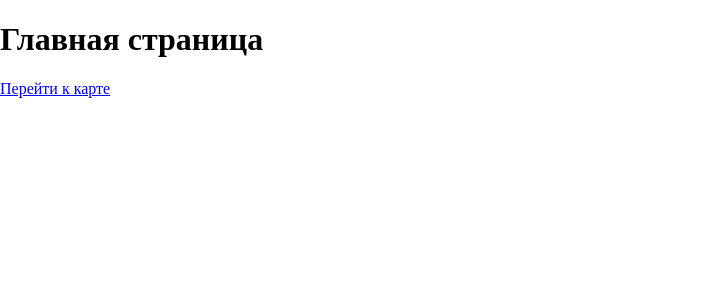
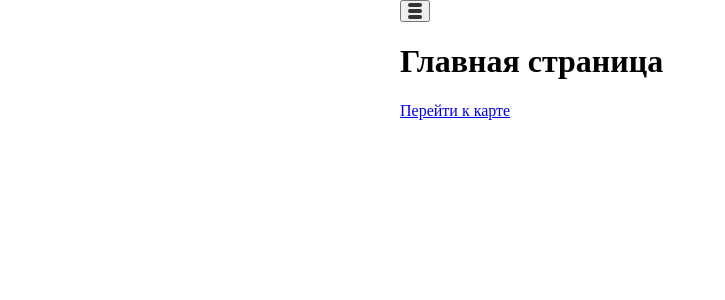
Before and after one commit to estydaven/rumlevo-birdmap, a Vue app: page / in a window 1280 px wide. Shown: the top 300 px of the page, without its empty margins (0-725 px from the left). Built offline with nearby package versions, Linux system fonts and the light colour scheme.

Commit message:
install element plus, start doing menu, add menu component

```diff
--- a/index.html
+++ b/index.html
@@ -8,7 +8,8 @@
     <link rel="icon" href="/src/assets/images/favicon.ico">
     <script type="module" crossorigin src="/src/main.js"></script>
     <style>
-      html, body, #app { margin: 0; padding: 0; height: 100%; }
+      html, body { padding: 0; height: 100%; }
+      #app {margin: 0 auto; width: 480px; max-width: 100%; }
       #map { height: 100%; }
       select { position: absolute; top: 10px; left: 10px; z-index: 1000; }
     </style>
--- a/package.json
+++ b/package.json
@@ -8,7 +8,9 @@
     "deploy": "npm run build && gh-pages -d dist"
   },
   "dependencies": {
+    "@element-plus/icons-vue": "^2.3.1",
     "@turf/turf": "^7.2.0",
+    "element-plus": "^2.10.5",
     "idb": "^8.0.3",
     "leaflet": "^1.9.4",
     "vue": "^3.4.0",
--- /dev/null
+++ b/src/components/BurgerMenu.vue
@@ -0,0 +1,93 @@
+<script setup>
+import { ref } from 'vue'
+import { useRoute } from 'vue-router';
+
+const isMenuVisible = ref(false);
+const route = useRoute();
+
+function toggleMenu() {
+    isMenuVisible.value = !isMenuVisible.value;
+}
+</script>
+
+<template>
+    <div>
+        <button @click="toggleMenu" :class="{ open: isMenuVisible }" class="burger-icon">
+            <span></span>
+            <span></span>
+            <span></span>
+        </button>
+        <nav v-if="isMenuVisible" class="menu">
+            <ul>
+                <li v-if="route.path !== '/'"><router-link to="/">Вернуться на главную</router-link></li>
+                <li><router-link to="/map">Карта</router-link></li>
+                <li><a href="#">Список птиц</a></li>
+                <li><a href="#">Инфо</a></li>
+            </ul>
+        </nav>
+    </div>
+</template>
+
+<style scoped>
+.burger-icon {
+  position: relative;
+  width: 30px;
+  height: 22px;
+  display: flex;
+  flex-direction: column;
+  justify-content: space-between;
+  cursor: pointer;
+  z-index: 9999;
+}
+
+.burger-icon span {
+  display: block;
+  height: 4px;
+  width: 100%;
+  background-color: #333;
+  border-radius: 2px;
+  transition: all 0.3s ease;
+}
+
+/* Когда меню открыто */
+.burger-icon.open span:nth-child(1) {
+  transform: rotate(45deg) translateY(9px);
+}
+
+.burger-icon.open span:nth-child(2) {
+  opacity: 0;
+}
+
+.burger-icon.open span:nth-child(3) {
+  transform: rotate(-45deg) translateY(-9px);
+}
+
+.menu {
+  position: fixed;
+  top: 0;
+  left: 0;
+  width: 100%;
+  height: 100%;
+  background-color: rgba(0, 0, 0, 0.8);
+  z-index: 1000;
+  display: flex;
+  justify-content: center;
+  align-items: center;
+}
+
+.menu ul {
+  list-style: none;
+  padding: 0;
+  margin: 0;
+}
+
+.menu li {
+  margin-bottom: 15px;
+}
+
+.menu a {
+  color: white;
+  text-decoration: none;
+  font-size: 20px;
+}
+</style>
--- a/src/main.js
+++ b/src/main.js
@@ -1,8 +1,12 @@
 import { createApp } from 'vue'
+import ElementPlus from 'element-plus'
+import 'element-plus/dist/index.css'
+import * as ElementPlusIconsVue from '@element-plus/icons-vue'
 import App from './App.vue'
 import router from './router'
 
 const app = createApp(App);
 
 app.use(router)
+app.use(ElementPlus)
 app.mount('#app')
--- a/src/views/HomeView.vue
+++ b/src/views/HomeView.vue
@@ -1,8 +1,9 @@
 <script setup>
-import MapView from '@/views/MapView.vue'
+    import BurgerMenu from '../components/BurgerMenu.vue';
 </script>
 
 <template>
+    <BurgerMenu />
     <h1>Главная страница</h1>
     <router-link to="/map">Перейти к карте</router-link>
 </template>
--- a/src/views/MapView.vue
+++ b/src/views/MapView.vue
@@ -3,6 +3,8 @@ import L from 'leaflet'
 import 'leaflet/dist/leaflet.css'
 import markerIcon from 'leaflet/dist/images/marker-icon.png'
 import markerShadow from 'leaflet/dist/images/marker-shadow.png'
+
+import BurgerMenu from '../components/BurgerMenu.vue';
 
 import { onMounted } from 'vue'
 import { loadFromStore, saveToStore } from '@/db.js'
@@ -108,8 +110,8 @@ onMounted(async () => {
 </script>
 
 <template>
-  <router-link to="/">Вернуться на главную</router-link>
-  <button @click="refreshGrid" class="refresh-button">🔄 Обновить сетку</button>
+  <BurgerMenu />
+  <!-- <button @click="refreshGrid" class="refresh-button">🔄 Обновить сетку</button> -->
   <div id="map"></div>
 </template>
 
```
Also changed, not shown: 1 other file (tests, documents, lock files or other folders).
